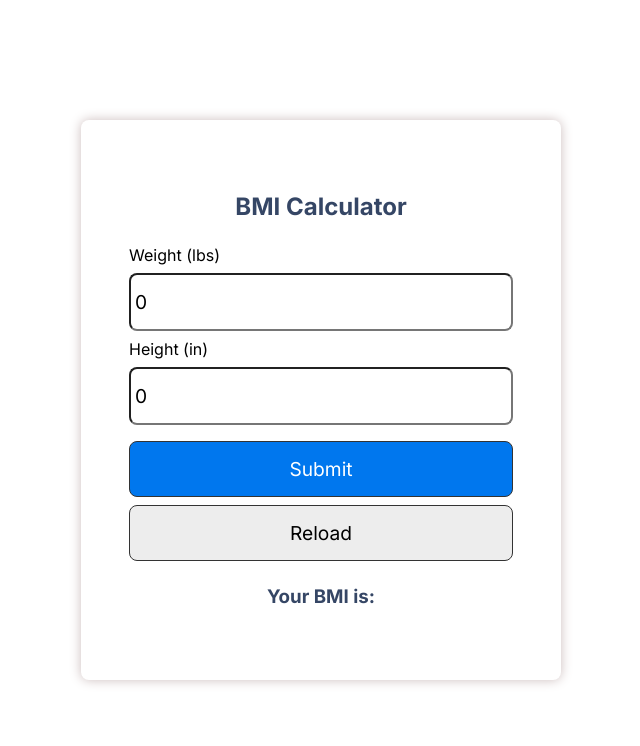
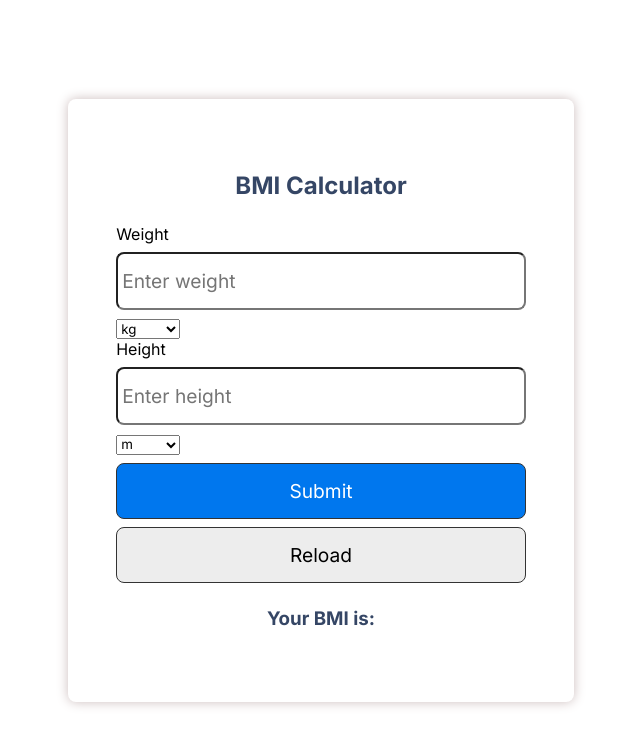
Before and after one commit to iiitl/bmi_calculator, a React (Create React App) app: page / in a window 1280 px wide. Shown: the top 746 px of the page, without its empty margins (319-959 px from the left). Built offline with nearby package versions, Linux system fonts and the light colour scheme.

Commit message:
Standardize values used by defining understandable variables

```diff
--- a/src/App.js
+++ b/src/App.js
@@ -1,67 +1,97 @@
 import './App.css';
-import './index.css'
-import React, {useState} from 'react'
+import './index.css';
+import React, { useState } from 'react';
+
+const UNIT_CONVERSIONS = {
+  weight: {
+    lbs: 0.453592,
+    grams: 0.001,
+    stones: 6.35029,
+    kg: 1,
+  },
+  height: {
+    cm: 0.01,
+    inches: 0.0254,
+    feet: 0.3048,
+    m: 1,
+  }
+};
 
 function App() {
-  // state
-  const [weight, setWeight] = useState(0)
-  const [height, setHeight] = useState(0)
-  const [bmi, setBmi] = useState('')
-  const [message, setMessage] = useState('')
+  const [weight, setWeight] = useState('');
+  const [height, setHeight] = useState('');
+  const [bmi, setBmi] = useState('');
+  const [message, setMessage] = useState('');
+  const [weightUnit, setWeightUnit] = useState('kg');
+  const [heightUnit, setHeightUnit] = useState('m');
+
+  const convertToStandard = (value, unitType, unit) => value * UNIT_CONVERSIONS[unitType][unit];
 
   let calcBmi = (event) => {
-    event.preventDefault()
-    console.log(event);
+    event.preventDefault();
 
-    if (weight === 0 || height === 0) {
-      alert('Please enter a valid weight and height')
-    } else {
-      let bmi = (weight / (height * height) * 703)
-      setBmi(bmi.toFixed(1))
+    if (!weight || !height || isNaN(weight) || isNaN(height) || weight <= 0 || height <= 0) {
+      alert('Please enter valid positive numbers for weight and height.');
+      return;
+    }
 
+    const weightInKg = convertToStandard(parseFloat(weight), 'weight', weightUnit);
+    const heightInMeters = convertToStandard(parseFloat(height), 'height', heightUnit);
 
-        if (bmi < 18.5) {
-          setMessage('You are underweight')
-        }  else if (bmi >= 18.5 && bmi < 25) {
-          setMessage('You have healthy weight')
-        } else if (bmi>=25 && bmi <30) {
-          setMessage('You are overweight')
-        }else{
-          setMessage('You are obese')
-        }
+    let calculatedBmi = weightInKg / (heightInMeters * heightInMeters);
+    setBmi(calculatedBmi.toFixed(1));
 
-    }
-  }
+    setMessage(
+      calculatedBmi < 18.5 ? 'You are underweight' :
+      calculatedBmi < 25 ? 'You have a healthy weight' :
+      calculatedBmi < 30 ? 'You are overweight' : 'You are obese'
+    );
+  };
 
   let reload = () => {
-    window.location.reload()
-  }
-
+    window.location.reload();
+  };
 
   return (
-    <div className="app">
-    <div className='container'>
-      <h2 className='center'>BMI Calculator</h2>
+    <div className='app'>
+      <div className='container'>
+        <h2 className='center'>BMI Calculator</h2>
         <form onSubmit={calcBmi}>
-          <div>
-            <label>Weight (lbs)</label>
-            <input type="text" placeholder='Enter Weight in lbs' value={weight} onChange={(e) => setWeight(e.target.value)} />
+          <div className='input-group'>
+            <label>Weight</label>
+            <input
+              type='number'
+              placeholder='Enter weight'
+              value={weight}
+              onChange={(e) => setWeight(e.target.value)}
+            />
+            <select className='dropdown' value={weightUnit} onChange={(e) => setWeightUnit(e.target.value)}>
+              {Object.keys(UNIT_CONVERSIONS.weight).map(unit => <option key={unit} value={unit}>{unit}</option>)}
+            </select>
           </div>
-          <div>
-            <label>Height (in)</label>
-            <input type="text" placeholder='Enter height in inches' value={height} onChange={(event) => setHeight(event.target.value)} />
+          <div className='input-group'>
+            <label>Height</label>
+            <input
+              type='number'
+              placeholder='Enter height'
+              value={height}
+              onChange={(event) => setHeight(event.target.value)}
+            />
+            <select className='dropdown' value={heightUnit} onChange={(e) => setHeightUnit(e.target.value)}>
+              {Object.keys(UNIT_CONVERSIONS.height).map(unit => <option key={unit} value={unit}>{unit}</option>)}
+            </select>
           </div>
-          <div>
+          <div className='button-group'>
             <button className='btn' type='submit'>Submit</button>
-            <button className='btn btn-outline' onClick={reload} type='submit'>Reload</button>
+            <button className='btn btn-outline' onClick={reload} type='button'>Reload</button>
           </div>
         </form>
-        <div className='center'>
+        <div className='result center'>
           <h3>Your BMI is: {bmi}</h3>
           <p>{message}</p>
         </div>
+      </div>
     </div>
-  </div>
   );
 }
 
```
